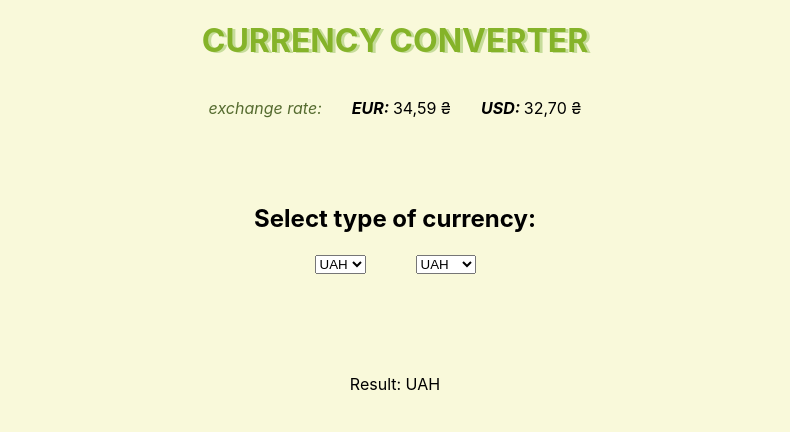
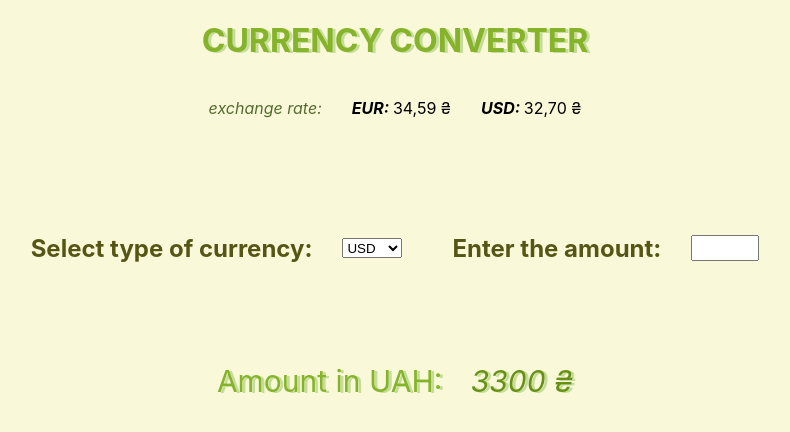
Before and after one commit to Tate-T/Currency-converter, a React (Create React App) app: page / in a window 1280 px wide. Shown: the top 432 px of the page, without its empty margins (245-1035 px from the left). Built offline with nearby package versions, Linux system fonts and the light colour scheme.

Commit message:
converter styles

```diff
--- a/src/components/Converter/Converter.jsx
+++ b/src/components/Converter/Converter.jsx
@@ -4,21 +4,30 @@ import s from "./Converter.module.css";
 const Converter = (currency) => {
   return (
     <form className={s.currencyForm}>
-      <h2>Select type of currency:</h2>
-      <select name="currency_1" className={s.inputFirst}>
+      <div className={s.inputStyles}>
+        <div className={s.marginInput}>
+          <h2>Select type of currency:</h2>
+          <select name="currency_2" className={s.inputCurrency}>
+            {/* <option value="1">UAH</option> */}
+            <option value="2">USD</option>
+            <option value="3">EUR</option>
+          </select>
+        </div>
+        <h2>Enter the amount:</h2>
+        <input type="text" className={s.inputCurrency} />
+        {/* <select name="currency_1" className={s.inputFirst}>
         <option value="1">UAH</option>
         <option value="2">USD</option>
         <option value="3">EUR</option>
-      </select>
-      <select name="currency_2" className={s.inputCurrency}>
-        <option value="1">UAH</option>
-        <option value="2">USD</option>
-        <option value="3">EUR</option>
-      </select>
-      {/* <input type="text" name="currency" list="currency" autoComplete="off" />
+      </select> */}
+
+        {/* <input type="text" name="currency" list="currency" autoComplete="off" />
       <datalist id="currency">currency</datalist>
       <select type="text"></select> */}
-      <p className={s.currencyResult}>Result: UAH</p>
+      </div>
+      <p className={s.currencyResult}>
+        Amount in UAH: <span className={s.currencyResultSum}>3300 &#8372;</span>
+      </p>
     </form>
   );
 };
--- a/src/components/Converter/Converter.module.css
+++ b/src/components/Converter/Converter.module.css
@@ -1,16 +1,35 @@
 .currencyForm {
-    padding-top: 50px;
+    padding-top: 80px;
+}
+
+.inputStyles {
+    display: flex;
+    align-items: center;
+    justify-content: center;
+    color: rgb(85, 85, 22);
+}
+
+.marginInput {
+    margin-right: 50px;
+    display: flex;
+    align-items: center;
 }
 
 .inputCurrency {
     width: 60px;
-}
-
-.inputFirst {
-    content: inherit;
-    margin-right: 50px;
+    height: 20px;
+    margin-left: 30px;
 }
 
 .currencyResult {
-    margin-top: 100px;
+    margin-top: 80px;
+    font-size: 30px;
+    color:rgb(133, 179, 41);
+    text-shadow: 3px 1px rgb(198, 220, 154);
 }
+
+.currencyResultSum {
+    margin-left: 20px;
+    color: rgb(103, 145, 20);
+    font-style: italic;
+}
```
